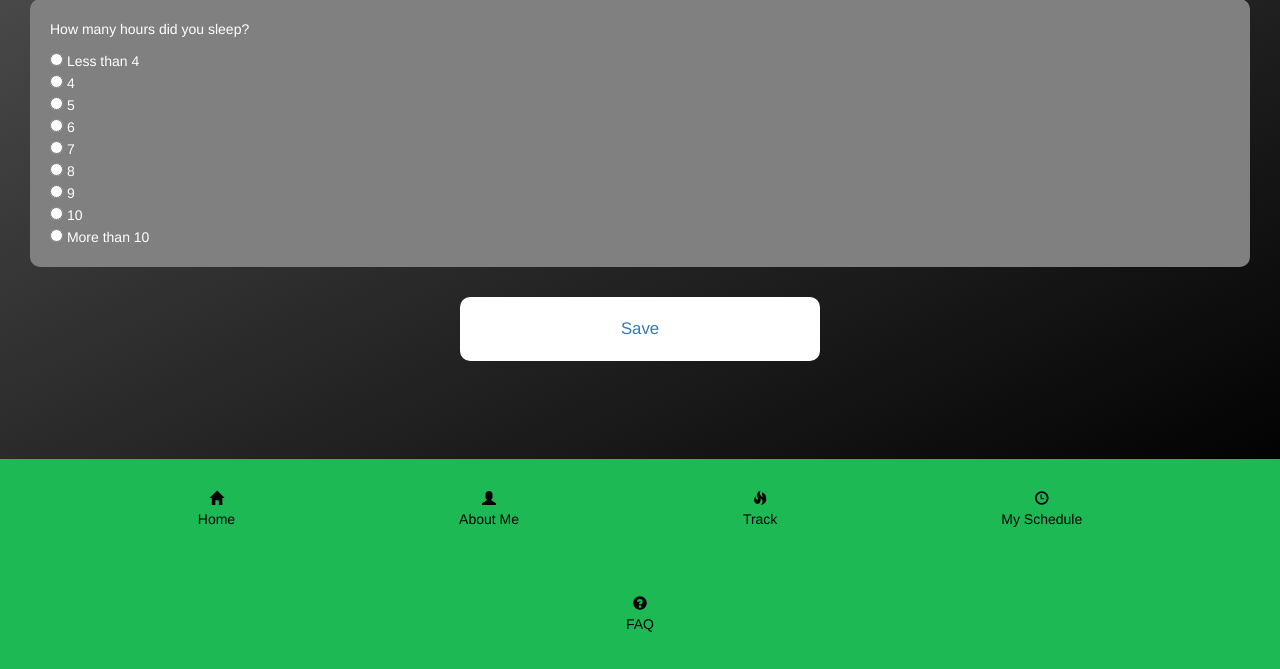
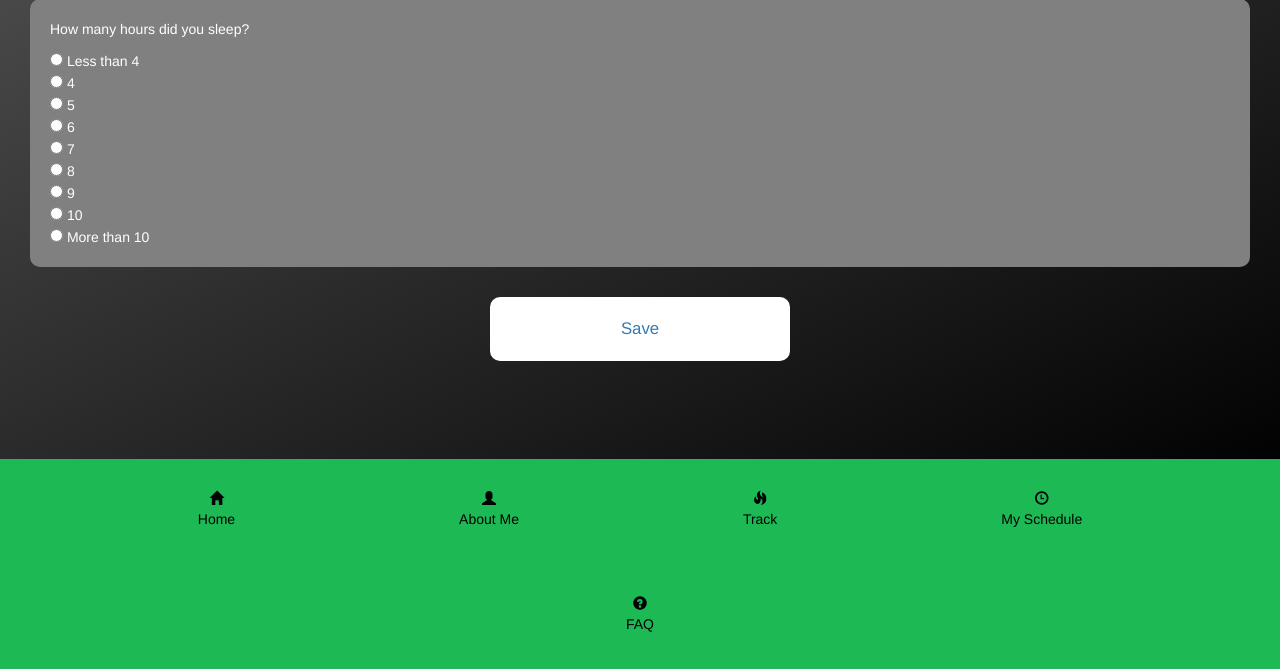
Before and after one commit to alexander253/HIT238_Sleep_Tracker_v1.00, a Node server app: page /track.html in a window 1280 px wide. Shown: the part 131-800 px from the top of the page. Run offline with Node 20, Linux system fonts and the light colour scheme; some libraries are stand-ins or nearby versions.

Commit message:
changed width of button

```diff
--- a/public/style.css
+++ b/public/style.css
@@ -92,7 +92,7 @@ ul {
   color: black;
   background-color: white;
   margin-top:30px;
-  width: 360px;
+  width: 300px;
   margin-left: auto;
   margin-right: auto;
   border-style: hidden;
```
